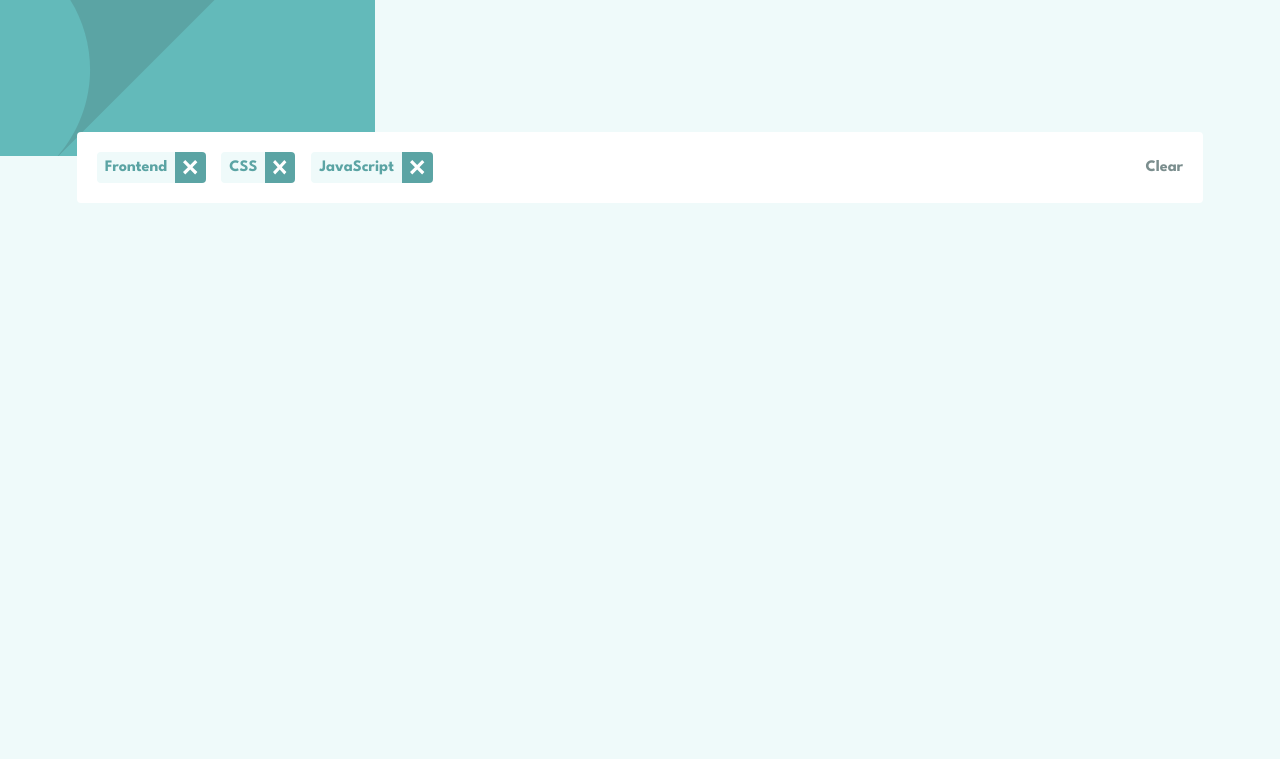
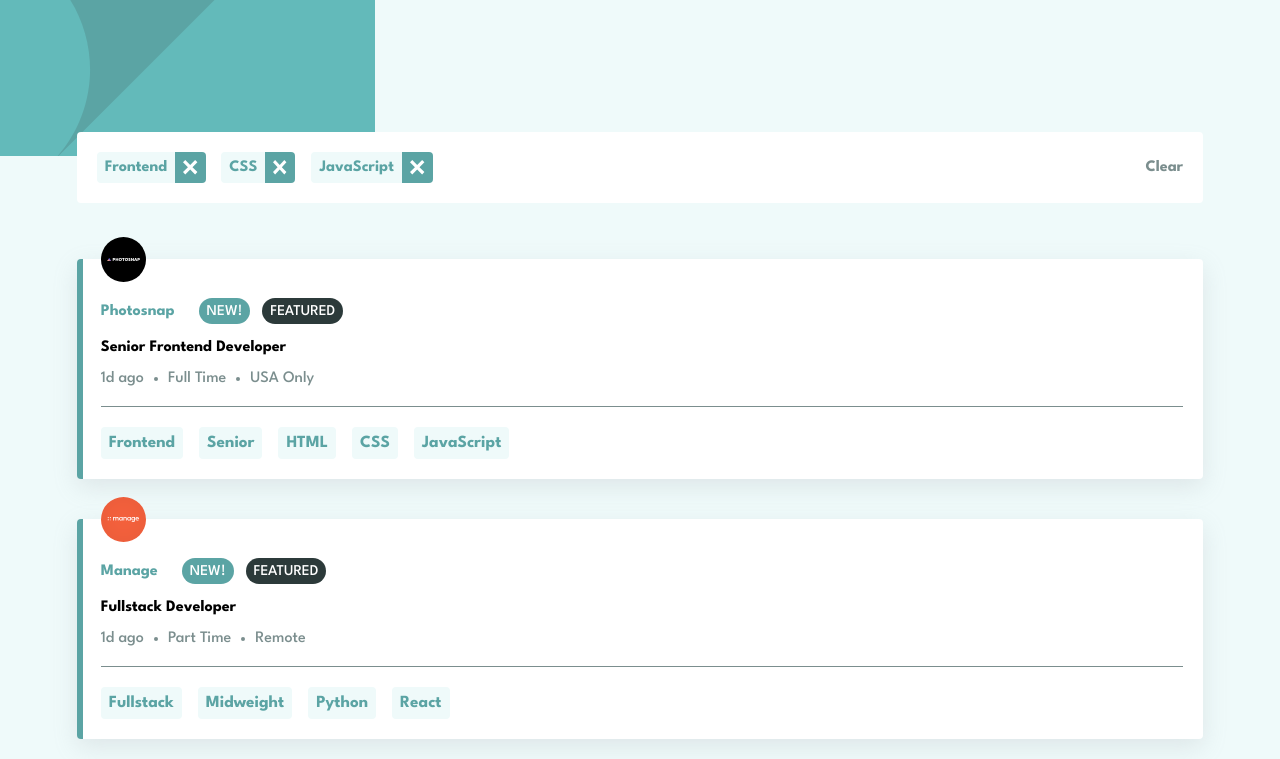
Before and after one commit to yusufardapeker/job-listing, a React (Vite) app: page / in a window 1280 px wide. Shown: the top 759 px of the page. Built offline with nearby package versions, Linux system fonts and the light colour scheme.

Commit message:
Add list section

```diff
--- a/data.json
+++ b/data.json
@@ -2,7 +2,7 @@
 	{
 		"id": 1,
 		"company": "Photosnap",
-    "logo": "./images/photosnap.svg",
+		"logo": "./src/images/photosnap.svg",
 		"new": true,
 		"featured": true,
 		"position": "Senior Frontend Developer",
@@ -17,7 +17,7 @@
 	{
 		"id": 2,
 		"company": "Manage",
-    "logo": "./images/manage.svg",
+		"logo": "./src/images/manage.svg",
 		"new": true,
 		"featured": true,
 		"position": "Fullstack Developer",
@@ -32,7 +32,7 @@
 	{
 		"id": 3,
 		"company": "Account",
-    "logo": "./images/account.svg",
+		"logo": "./src/images/account.svg",
 		"new": true,
 		"featured": false,
 		"position": "Junior Frontend Developer",
@@ -47,7 +47,7 @@
 	{
 		"id": 4,
 		"company": "MyHome",
-    "logo": "./images/myhome.svg",
+		"logo": "./src/images/myhome.svg",
 		"new": false,
 		"featured": false,
 		"position": "Junior Frontend Developer",
@@ -62,7 +62,7 @@
 	{
 		"id": 5,
 		"company": "Loop Studios",
-    "logo": "./images/loop-studios.svg",
+		"logo": "./src/images/loop-studios.svg",
 		"new": false,
 		"featured": false,
 		"position": "Software Engineer",
@@ -77,7 +77,7 @@
 	{
 		"id": 6,
 		"company": "FaceIt",
-    "logo": "./images/faceit.svg",
+		"logo": "./src/images/faceit.svg",
 		"new": false,
 		"featured": false,
 		"position": "Junior Backend Developer",
@@ -92,7 +92,7 @@
 	{
 		"id": 7,
 		"company": "Shortly",
-    "logo": "./images/shortly.svg",
+		"logo": "./src/images/shortly.svg",
 		"new": false,
 		"featured": false,
 		"position": "Junior Developer",
@@ -107,7 +107,7 @@
 	{
 		"id": 8,
 		"company": "Insure",
-    "logo": "./images/insure.svg",
+		"logo": "./src/images/insure.svg",
 		"new": false,
 		"featured": false,
 		"position": "Junior Frontend Developer",
@@ -122,7 +122,7 @@
 	{
 		"id": 9,
 		"company": "Eyecam Co.",
-    "logo": "./images/eyecam-co.svg",
+		"logo": "./src/images/eyecam-co.svg",
 		"new": false,
 		"featured": false,
 		"position": "Full Stack Engineer",
@@ -137,7 +137,7 @@
 	{
 		"id": 10,
 		"company": "The Air Filter Company",
-    "logo": "./images/the-air-filter-company.svg",
+		"logo": "./src/images/the-air-filter-company.svg",
 		"new": false,
 		"featured": false,
 		"position": "Front-end Dev",
--- a/package.json
+++ b/package.json
@@ -10,8 +10,11 @@
     "preview": "vite preview"
   },
   "dependencies": {
+    "@reduxjs/toolkit": "^2.8.2",
+    "clsx": "^2.1.1",
     "react": "^19.1.0",
-    "react-dom": "^19.1.0"
+    "react-dom": "^19.1.0",
+    "react-redux": "^9.2.0"
   },
   "devDependencies": {
     "@eslint/js": "^9.30.1",
--- a/src/App.jsx
+++ b/src/App.jsx
@@ -2,6 +2,7 @@ import "./styles/reset.css";
 import "./styles/style.scss";
 
 import { Filter } from "./components/filter";
+import { List } from "./components/list";
 
 import bgHeaderMobile from "./images/bg-header-mobile.svg";
 
@@ -12,6 +13,7 @@ function App() {
 
 			<div className="container">
 				<Filter />
+				<List />
 			</div>
 		</>
 	);
--- /dev/null
+++ b/src/components/list/index.jsx
@@ -0,0 +1,60 @@
+import React, { useEffect } from "react";
+import { useDispatch, useSelector } from "react-redux";
+import { fetchJobs } from "../../store/listSlice";
+import clsx from "clsx";
+
+function List() {
+	const { jobs } = useSelector((state) => state.list);
+	const dispatch = useDispatch();
+
+	useEffect(() => {
+		dispatch(fetchJobs());
+	}, []);
+
+	return (
+		<div className="list">
+			{jobs.map((job) => (
+				<div className={clsx("list-item", { featured: job.featured })} key={job.id}>
+					<img src={job.logo} alt="company-logo" className="logo" />
+					<div className="job-info">
+						<div className="job-header">
+							<p className="company-name">{job.company}</p>
+							<div className="tags">
+								{job.new && <p className="new-tag">New!</p>}
+								{job.featured && <p className="featured-tag">Featured</p>}
+							</div>
+						</div>
+
+						<p className="position">{job.position}</p>
+
+						<ul className="time-location-info">
+							<li className="posted-at">{job.postedAt}</li>
+							<li className="contract">{job.contract}</li>
+							<li className="location">{job.location}</li>
+						</ul>
+					</div>
+
+					<div className="job-requirements">
+						<p className="requirement-tag">{job.role}</p>
+						<p className="requirement-tag">{job.level}</p>
+
+						{job.languages.map((language, index) => (
+							<p className="requirement-tag" key={index}>
+								{language}
+							</p>
+						))}
+
+						{job.tools.length >= 1 &&
+							job.tools.map((tool, index) => (
+								<p className="requirement-tag" key={index}>
+									{tool}
+								</p>
+							))}
+					</div>
+				</div>
+			))}
+		</div>
+	);
+}
+
+export { List };
--- /dev/null
+++ b/src/store/index.js
@@ -0,0 +1,8 @@
+import { configureStore } from "@reduxjs/toolkit";
+import listReducer from "./listSlice";
+
+export const store = configureStore({
+	reducer: {
+		list: listReducer,
+	},
+});
--- /dev/null
+++ b/src/store/listSlice.js
@@ -0,0 +1,25 @@
+import { createSlice, createAsyncThunk } from "@reduxjs/toolkit";
+
+export const fetchJobs = createAsyncThunk("data/fetchJobs", async () => {
+	const res = await fetch("../../data.json");
+	return res.json();
+});
+
+const initialState = {
+	jobs: [],
+};
+
+export const listSlice = createSlice({
+	name: "list",
+	initialState,
+	reducers: {},
+	extraReducers: (builder) => {
+		builder.addCase(fetchJobs.fulfilled, (state, action) => {
+			state.jobs = action.payload;
+		});
+	},
+});
+
+export const {} = listSlice.actions;
+
+export default listSlice.reducer;
--- a/src/styles/style.scss
+++ b/src/styles/style.scss
@@ -4,6 +4,8 @@ $light-grayish-cyan: hsl(180, 52%, 96%);
 $very-light-grayish-cyan: hsl(180, 31%, 95%);
 $dark-grayish-cyan: hsl(180, 8%, 52%);
 $very-dark-grayish-cyan: hsl(180, 14%, 20%);
+
+$white: hsl(0, 0%, 100%);
 
 // Font weights
 
@@ -29,7 +31,7 @@ body {
 }
 
 .filter {
-	background-color: white;
+	background-color: $white;
 	padding: 20px;
 	margin-top: -24px;
 	position: relative;
@@ -66,3 +68,101 @@ body {
 		color: $dark-grayish-cyan;
 	}
 }
+
+.list {
+	display: flex;
+	flex-direction: column;
+	gap: 40px;
+	margin-top: 56px;
+	margin-bottom: 24px;
+
+	.list-item {
+		background-color: $white;
+		padding: 24px;
+		border-radius: 4px;
+		box-shadow: rgba(149, 157, 165, 0.2) 0px 8px 24px;
+
+		&.featured {
+			border-left: 6px solid $desaturated-dark-cyan;
+			padding: 20px 20px 20px 18px;
+		}
+
+		.logo {
+			width: 45px;
+			height: 45px;
+			margin-top: -42px;
+			margin-bottom: 16px;
+		}
+
+		.job-info {
+			display: flex;
+			flex-direction: column;
+			gap: 16px;
+			border-bottom: 1px solid $dark-grayish-cyan;
+			padding-bottom: 20px;
+
+			.job-header {
+				display: flex;
+				align-items: center;
+				gap: 24px;
+
+				.company-name {
+					color: $desaturated-dark-cyan;
+				}
+
+				.tags {
+					display: flex;
+					gap: 12px;
+					text-transform: uppercase;
+					color: $white;
+					font-weight: $fw-semi-bold;
+					font-size: 15px;
+
+					& > p {
+						padding: 6px 8px;
+						border-radius: 9999px;
+					}
+
+					.new-tag {
+						background-color: $desaturated-dark-cyan;
+					}
+
+					.featured-tag {
+						background-color: $very-dark-grayish-cyan;
+					}
+				}
+			}
+
+			.time-location-info {
+				display: flex;
+				gap: 24px;
+				color: $dark-grayish-cyan;
+				font-weight: $fw-semi-bold;
+
+				li {
+					list-style: disc;
+					color: $dark-grayish-cyan;
+
+					&:first-child::marker {
+						color: $white;
+					}
+				}
+			}
+		}
+
+		.job-requirements {
+			margin-top: 20px;
+			display: flex;
+			font-size: 17px;
+			gap: 16px;
+			flex-wrap: wrap;
+
+			.requirement-tag {
+				color: $desaturated-dark-cyan;
+				background-color: $light-grayish-cyan;
+				padding: 8px;
+				border-radius: 4px;
+			}
+		}
+	}
+}
```
Also changed, not shown: src/main.jsx (+5 -3 lines), 1 other file (tests, documents, lock files or other folders). Lines whose indentation alone changed are shown as unchanged.
